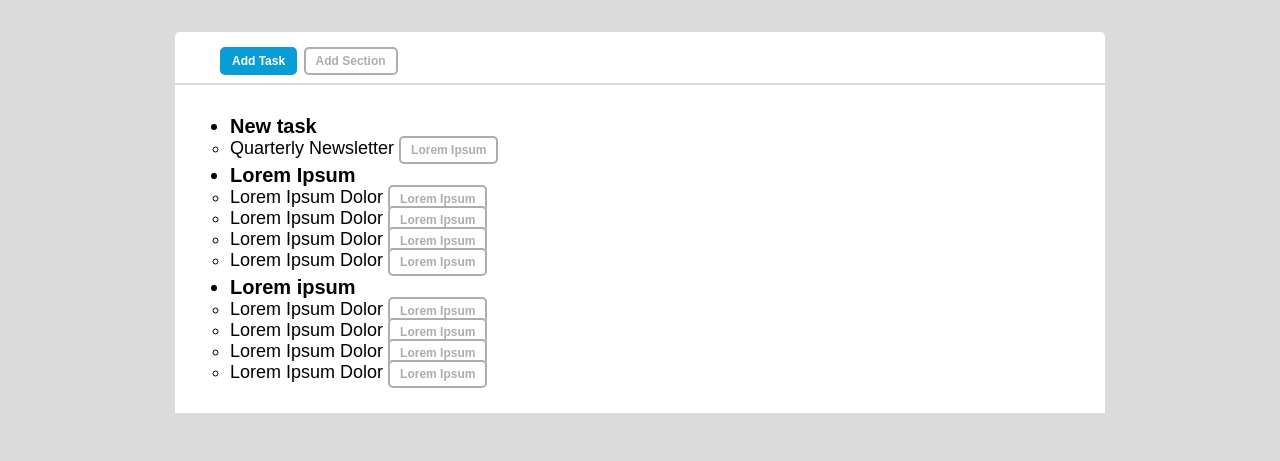
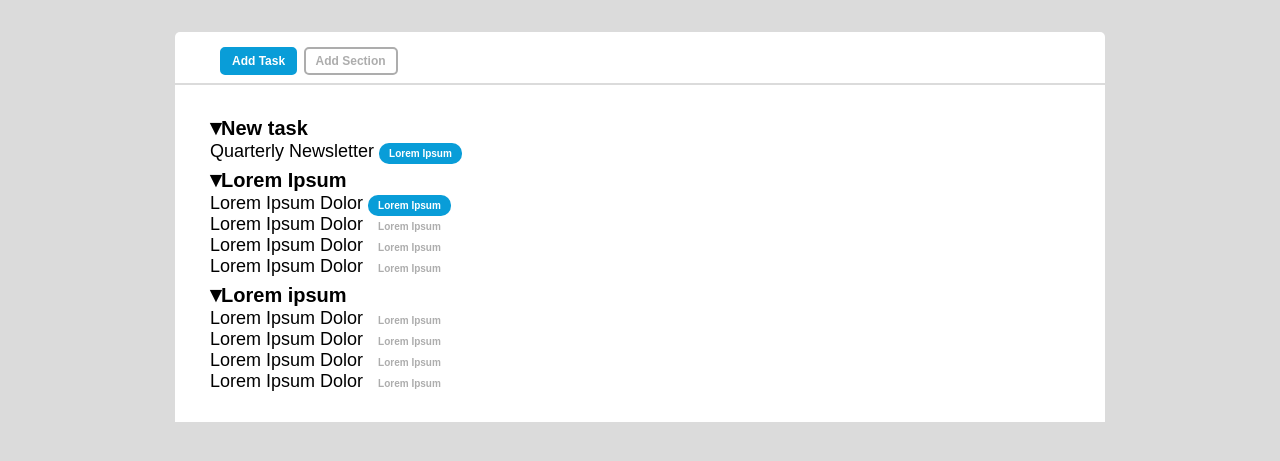
Before and after one commit to LorenzoPranio/html-css-toboolist, a plain HTML site: page index.html in a window 1280 px wide. Shown: the part 73-534 px from the top of the page. Drawn offline with Linux system fonts and the light colour scheme.

Commit message:
[UPD] Added list style tringle in index.html

```diff
--- a/css/style.css
+++ b/css/style.css
@@ -23,11 +23,15 @@ h5{
     font-size: 12px;
 }
 
+h6{
+    font-size: 10px;
+}
+
 .listpos{
     margin-top: 5px;
     margin-bottom: 5px;
     margin-right: 2px;
-    margin-left: 55px;
+    margin-left: 35px;
 }
 
 #l-item{
@@ -38,6 +42,14 @@ h5{
 #l-itemnd{
     font-size: 18px;
     font-weight: 500;
+}
+
+ul{
+    list-style-type: none;
+}
+
+.trlist{
+    font-size: 22px;
 }
 
 /*Background*/
@@ -70,14 +82,30 @@ body{
     border-radius: 5px;
 }
 
+.squarec{
+    padding: 5px 10px;
+    margin-top: 5px;
+    margin-bottom: 5px;
+    margin-right: 2px;
+    margin-left: auto;
+    border-radius: 10px;
+}
+
 .blue{
     background-color: rgb(9, 157, 216);
     color: white;
 }
+
+.violet{
+    background-color: rgb(139, 79, 250);
+    color: rgb(255, 255, 255);
+}
+
 .white{
     background-color: white;
     color: rgb(173, 173, 173);
 }
+
 
 
 /*Altre Regole*/
--- a/index.html
+++ b/index.html
@@ -25,29 +25,29 @@
     <footer class="bwhite">
         <div class="container">
             <span>
+                <!--Prima lista-->
                 <ul>
-                    <!--Prima lista-->
-                    <li class="listpos" id="l-item">New task
+                    <li class="listpos" id="l-item"><span class="trlist">&#9662;</span>New task
                         <ul>
-                            <li id="l-itemnd">Quarterly Newsletter <h5 class="squareb white" id="d-inline">Lorem Ipsum</h5></li>
+                            <li id="l-itemnd">Quarterly Newsletter <h6 class="squarec blue" id="d-inline">Lorem Ipsum</h6></li>
                         </ul>
                     </li>
                     <!--Seconda lista-->
-                    <li class="listpos" id="l-item">Lorem Ipsum
+                    <li class="listpos" id="l-item"><span class="trlist">&#9662;</span>Lorem Ipsum
                         <ul>
-                            <li id="l-itemnd">Lorem Ipsum Dolor <h5 class="squareb white" id="d-inline">Lorem Ipsum</h5></li>
-                            <li id="l-itemnd">Lorem Ipsum Dolor <h5 class="squareb white" id="d-inline">Lorem Ipsum</h5></li>
-                            <li id="l-itemnd">Lorem Ipsum Dolor <h5 class="squareb white" id="d-inline">Lorem Ipsum</h5></li>
-                            <li id="l-itemnd">Lorem Ipsum Dolor <h5 class="squareb white" id="d-inline">Lorem Ipsum</h5></li>
+                            <li id="l-itemnd">Lorem Ipsum Dolor <h6 class="squarec blue" id="d-inline">Lorem Ipsum</h6></li>
+                            <li id="l-itemnd">Lorem Ipsum Dolor <h6 class="squarec white" id="d-inline">Lorem Ipsum</h6></li>
+                            <li id="l-itemnd">Lorem Ipsum Dolor <h6 class="squarec white" id="d-inline">Lorem Ipsum</h6></li>
+                            <li id="l-itemnd">Lorem Ipsum Dolor <h6 class="squarec white" id="d-inline">Lorem Ipsum</h6></li>
                         </ul>
                     </li>
                     <!--Terza lista-->
-                    <li class="listpos" id="l-item">Lorem ipsum
+                    <li class="listpos" id="l-item"><span class="trlist">&#9662;</span>Lorem ipsum
                         <ul>
-                            <li id="l-itemnd">Lorem Ipsum Dolor <h5 class="squareb white" id="d-inline">Lorem Ipsum</h5></li>
-                            <li id="l-itemnd">Lorem Ipsum Dolor <h5 class="squareb white" id="d-inline">Lorem Ipsum</h5></li>
-                            <li id="l-itemnd">Lorem Ipsum Dolor <h5 class="squareb white" id="d-inline">Lorem Ipsum</h5></li>
-                            <li id="l-itemnd">Lorem Ipsum Dolor <h5 class="squareb white" id="d-inline">Lorem Ipsum</h5></li>
+                            <li id="l-itemnd">Lorem Ipsum Dolor <h6 class="squarec white" id="d-inline">Lorem Ipsum</h6></li>
+                            <li id="l-itemnd">Lorem Ipsum Dolor <h6 class="squarec white" id="d-inline">Lorem Ipsum</h6></li>
+                            <li id="l-itemnd">Lorem Ipsum Dolor <h6 class="squarec white" id="d-inline">Lorem Ipsum</h6></li>
+                            <li id="l-itemnd">Lorem Ipsum Dolor <h6 class="squarec white" id="d-inline">Lorem Ipsum</h6></li>
                         </ul>
                     </li>
                 </ul>
```
